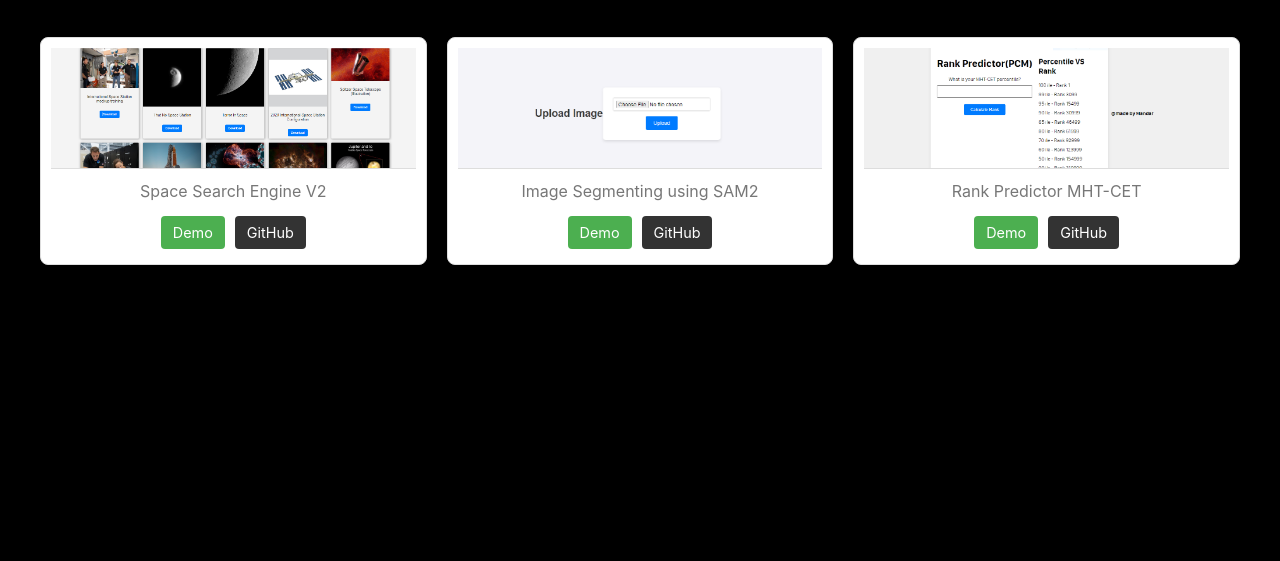
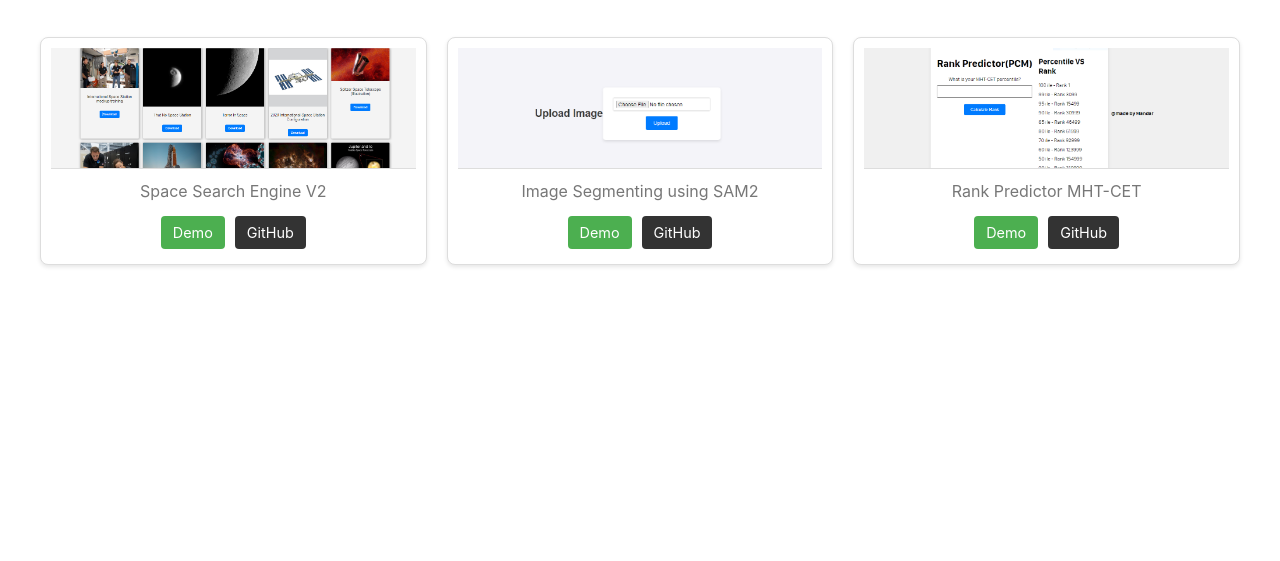
Before and after one commit to mandarwagh9/mandar-fun, a plain HTML site: page index.html in a window 1280 px wide. Shown: the part 239-800 px from the top of the page. Drawn offline with Linux system fonts and the light colour scheme.

Commit message:
Update styles.css

```diff
--- a/styles.css
+++ b/styles.css
@@ -1,8 +1,8 @@
 /* Base light mode styles */
 body {
     font-family: -apple-system, BlinkMacSystemFont, "San Francisco", "Segoe UI", Roboto, "Helvetica Neue", Arial, sans-serif;
-    background-color: #000000;
-    color: #333;
+    background-color: #ffffff;
+    color: #000000;
     margin: 0;
     padding: 0;
     transition: background-color 0.3s, color 0.3s;
```
